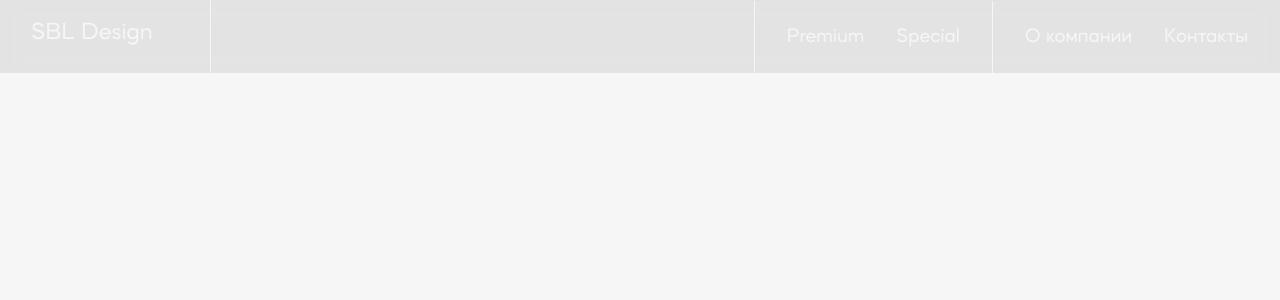
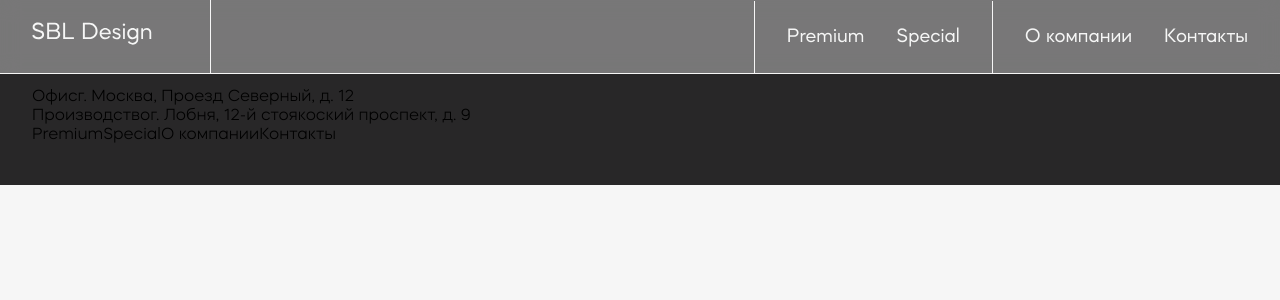
Before and after one commit to raAndrievskiy/sbl-design, a React (Create React App) app: page /company in a window 1280 px wide. Shown: the top 300 px of the page. Built offline with nearby package versions, Linux system fonts and the light colour scheme.

Commit message:
fix about block animated

```diff
--- a/src/App.tsx
+++ b/src/App.tsx
@@ -1,6 +1,6 @@
 import React from 'react'
 import { BrowserRouter, Routes, Route } from 'react-router-dom'
-import { Header } from './components'
+import { Footer, Header } from './components'
 
 import { Main, Premium, Special, AboutCompany } from './pages'
 
@@ -14,6 +14,7 @@ const App = () => {
         <Route path="/special" element={<Special />} />
         <Route path="/company" element={<AboutCompany />} />
       </Routes>
+      <Footer />
     </BrowserRouter>
   )
 }
--- a/src/components/Footer/Footer.tsx
+++ b/src/components/Footer/Footer.tsx
@@ -1,13 +1,41 @@
 import React from 'react'
+import { NavLink } from 'react-router-dom'
 
 import { Container } from '../Container/Container'
+import { locationData, navLinkData } from './footer.data'
 import styles from './styles.module.scss'
 
 export const Footer: React.FC = () => {
   return (
-    <footer className={styles.footerWrap}>
+    <footer className={styles.footer}>
       <Container>
-        <div className={styles.footer}></div>
+        <div className={styles.footerInfo}>
+          <div className={styles.locations}>
+            {locationData.map(location => (
+              <div key={location.id}>
+                <span className={styles.locationLabel}>{location.label}</span>
+                <span className={styles.locationAddress}>
+                  {location.address}
+                </span>
+              </div>
+            ))}
+          </div>
+
+          <div className={styles.navLink}>
+            <NavLink to="/" className={styles.дlink}>
+              Premium
+            </NavLink>
+            <NavLink to="/" className={styles.дlink}>
+              Special
+            </NavLink>
+            <NavLink to="/" className={styles.дlink}>
+              О компании
+            </NavLink>
+            <NavLink to="/" className={styles.дlink}>
+              Контакты
+            </NavLink>
+          </div>
+        </div>
       </Container>
     </footer>
   )
--- /dev/null
+++ b/src/components/Footer/footer.data.tsx
@@ -0,0 +1,26 @@
+type LocationDataType = {
+  id: number
+  label: string
+  address: string
+}
+
+type LinkDataType = {
+  id: number
+  link: string
+}
+
+export const locationData: LocationDataType[] = [
+  { id: 1, label: 'Офис', address: 'г. Москва, Проезд Северный, д. 12' },
+  {
+    id: 2,
+    label: 'Производство',
+    address: 'г. Лобня, 12-й стоякоский проспект, д. 9',
+  },
+]
+
+export const navLinkData: LinkDataType[] = [
+  { id: 1, link: 'Premium' },
+  { id: 2, link: 'Special' },
+  { id: 3, link: 'О компании' },
+  { id: 4, link: 'Контакты' },
+]
--- a/src/components/Footer/styles.module.scss
+++ b/src/components/Footer/styles.module.scss
@@ -1,7 +1,53 @@
-.footerWrap {
-
+.footer {
+  background: #282728;
+  padding: 88px 0 40px;
 }
 
 .footer {
 
 }
+
+.footerInfo {
+
+}
+
+.locations {
+
+}
+
+.location {
+
+}
+
+.locationLabel {
+
+}
+
+.locationAddress {
+
+}
+
+.navLink {
+
+}
+
+
+/*
+
+@media screen and (max-width: 1440px) {
+
+}
+
+@media screen and (max-width: 1024px) {
+
+}
+
+@media screen and (max-width: 768px) {
+
+}
+
+@media screen and (max-width: 525px) {
+
+}
+
+*/
--- a/src/components/Header/components/HeaderDesktop/styles.module.scss
+++ b/src/components/Header/components/HeaderDesktop/styles.module.scss
@@ -4,7 +4,7 @@
   position: fixed;
   top: 0;
   left: 0;
-  background: rgba(154, 154, 154, 0.2);
+  background: rgba(154, 154, 154, 0.7);
   backdrop-filter: blur(10px);
   z-index: 99;
   border-bottom: 1px solid #F6F6F6;
--- a/src/components/Header/components/HeaderMobile/styles.module.scss
+++ b/src/components/Header/components/HeaderMobile/styles.module.scss
@@ -4,7 +4,7 @@
   position: fixed;
   top: 0;
   left: 0;
-  background: rgba(154, 154, 154, 0.2);
+  background: rgba(154, 154, 154, 0.7);
   backdrop-filter: blur(10px);
   z-index: 99;
   border-bottom: 1px solid #F6F6F6;
--- a/src/pages/Main/components/About/About.tsx
+++ b/src/pages/Main/components/About/About.tsx
@@ -53,25 +53,51 @@ export const About: React.FC = () => {
             идеи ты входишь в них с головой и со всем вниманием к процессу не
             ожидая ничего взамен.
           </span>
-          <div className={styles.typeElevator}>
+          <>
             <LineWhite />
             <div className={styles.elevator}>
+              <Reveal repeat>
+                <Tween
+                  to={{
+                    opacity: 1,
+                    scrollTrigger: {
+                      trigger: '.aboutTrigger',
+                      start: 'top 10%',
+                      end: 'bottom bottom',
+                      scrub: width <= 525 ? 6 : 2,
+                    },
+                  }}>
                   <span className="color-white elevator-name">Premium</span>
                   <span className="color-white elevator-description">
-                Разрабатывая подобные идеи ты входишь в них с головой и со всем
-                вниманием к процессу не ожидая ничего взамен.
+                    Разрабатывая подобные идеи ты входишь в них с головой и со
+                    всем вниманием к процессу не ожидая ничего взамен.
                   </span>
+                </Tween>
+              </Reveal>
             </div>
             <LineWhite />
             <div className={styles.elevator}>
+              <Reveal repeat>
+                <Tween
+                  to={{
+                    opacity: 1,
+                    scrollTrigger: {
+                      trigger: '.aboutTrigger',
+                      start: 'top 10%',
+                      end: 'bottom bottom',
+                      scrub: width <= 525 ? 6 : 2,
+                    },
+                  }}>
                   <span className="color-white elevator-name">Special</span>
                   <span className="color-white elevator-description">
-                Разрабатывая подобные идеи ты входишь в них с головой и со всем
-                вниманием к процессу не ожидая ничего взамен.
+                    Разрабатывая подобные идеи ты входишь в них с головой и со
+                    всем вниманием к процессу не ожидая ничего взамен.
                   </span>
+                </Tween>
+              </Reveal>
             </div>
             <LineWhite />
-          </div>
+          </>
         </div>
       </Container>
     </div>
--- a/src/pages/Main/components/About/styles.module.scss
+++ b/src/pages/Main/components/About/styles.module.scss
@@ -1,9 +1,10 @@
 .aboutWrap {
   padding-top: 172px;
-  padding-bottom: 323px;
+  padding-bottom: 385px;
   background: #282728;
 
-  @media screen and (max-width: 1440px) {
+  @media screen and (max-width: 1600px) {
+    padding-bottom: 323px;
   }
 
   @media screen and (max-width: 1024px) {
@@ -88,9 +89,6 @@
   }
 }
 
-.typeElevator {
-
-}
 
 .elevator {
   display: flex;
@@ -102,14 +100,8 @@
     padding: 16px 0 36px;
   }
 
-  @media screen and (max-width: 1024px) {}
-
   @media screen and (max-width: 525px) {
     flex-direction: column;
     padding: 32px 0 48px;
   }
-
-  @media screen and (max-width: 375px) {
-
-  }
 }
--- a/src/pages/Main/components/Portfolio/Portfolio.tsx
+++ b/src/pages/Main/components/Portfolio/Portfolio.tsx
@@ -3,5 +3,5 @@ import React from 'react'
 import styles from './styles.module.scss'
 
 export const Portfolio: React.FC = () => {
-  return <div style={{ height: '100vh' }} />
+  return <div />
 }
--- a/src/styles/typography.scss
+++ b/src/styles/typography.scss
@@ -72,6 +72,7 @@
 .elevator-name {
   font-size: 40px;
   line-height: 47px;
+  opacity: 0;
 
   @media screen and (max-width: 1440px) {
     font-size: 32px;
@@ -94,6 +95,7 @@
   font-size: 24px;
   line-height: 28px;
   max-width: 892px;
+  opacity: 0;
 
   @media screen and (max-width: 1440px) {
     font-size: 24px;
```
Also changed, not shown: src/index.scss (+20 -0 lines), src/styles/variables.scss (+0 -10 lines). Lines whose indentation alone changed are shown as unchanged.
